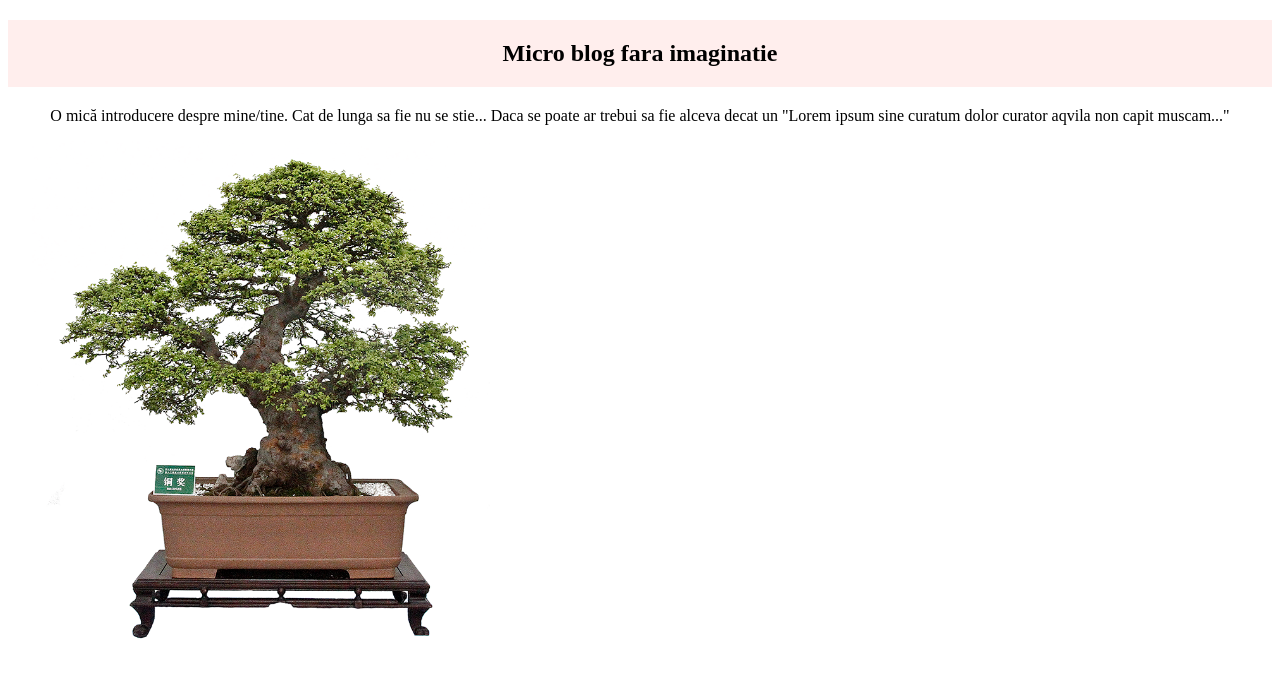
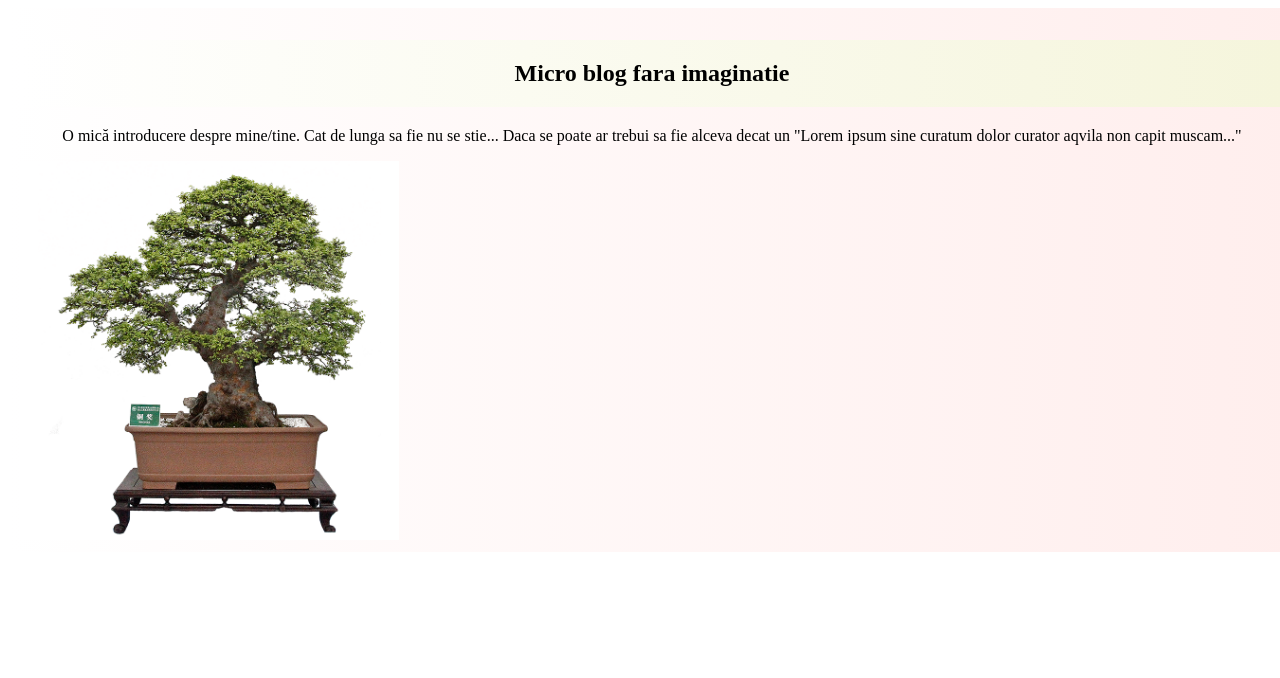
Before and after one commit to Cosmin2x4/proba-de-imaginatie, a plain HTML site: page index.html in a window 1280 px wide. Drawn offline with Linux system fonts and the light colour scheme.

Commit message:
modified css

```diff
--- a/main.css
+++ b/main.css
@@ -1,12 +1,16 @@
 .container {
     width: 100%;
     height: 100%;
+		padding: 12px;
+		background-color:#ffeeed;
+		background-image: linear-gradient(to right, #fff, #ffeeed);
 }
 
 h2 {
-    text-align: center;
-		background-color: #ffeeed;
-		padding:20px;
+   text-align: center;
+	background-color: beige;
+	background-image: linear-gradient(to right, #fff, beige);
+	padding:20px;
 }
 
 p {
@@ -14,6 +18,6 @@ p {
 }
 
 img {
-    width: 40%;
+    width: 30%;
     display: block;
     }
```
